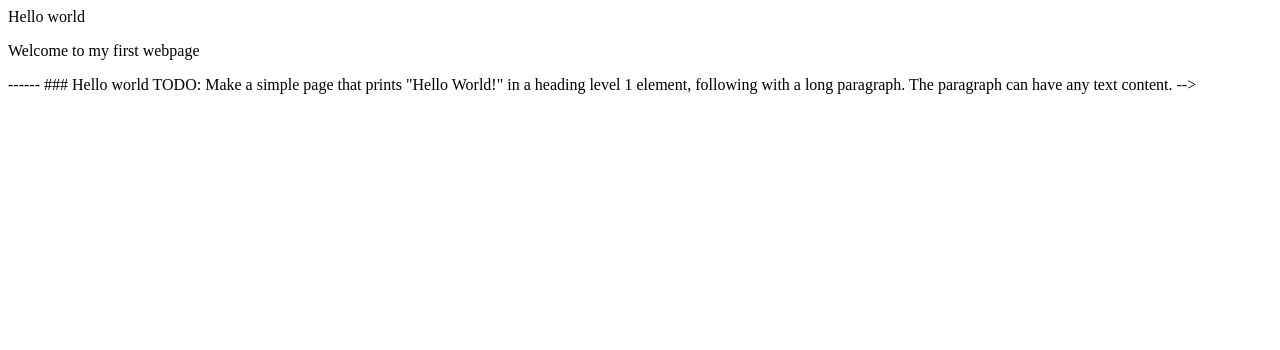
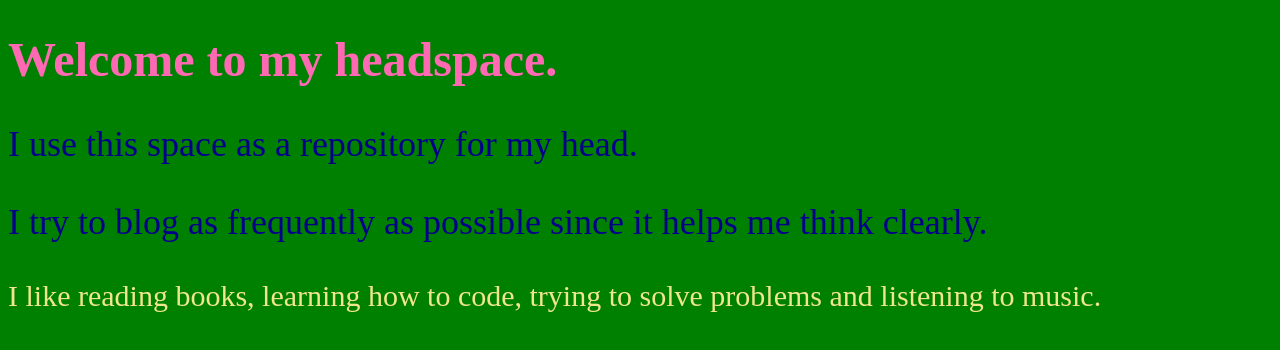
Before and after one commit to raul2501/TA-STYLE-introduction-to-web-and-html-css-THaaaa, a website: page block-BHaaac/index.html in a window 1280 px wide. Drawn offline with Linux system fonts and the light colour scheme.

Commit message:
"changed index and added stylesheet"

```diff
--- a/block-BHaaac/index.html
+++ b/block-BHaaac/index.html
@@ -1,13 +1,15 @@
 <!DOCTYPE html>
-<html lang="en">
-    <head> Hello world </head>
-    <body>
-        <p>Welcome to my first webpage </p>
-    </body>
+<html lang="eng">
+    <head>
+        <meta charset="UTF-8">
+        <title> Rahul Mathur </title>
+        <link rel="stylesheet" href="style.css">
+    </head>
+        <body>
+            <h1 class="heading"> Welcome to my headspace. </h1>
+            <p> I use this space as a repository for my head.  </p>
+            <p> I try to blog as frequently as possible since it helps me think clearly.</p>
+            <div id="unique"> I like reading books, learning how to code, trying to solve problems and listening to music. </div>
+        </body>
+
 </html>
-------
-### Hello world
-
-TODO:
-Make a simple page that prints "Hello World!" in a heading level 1 element, following with a long paragraph. The paragraph can have any text content.
--->
--- /dev/null
+++ b/block-BHaaac/style.css
@@ -0,0 +1,15 @@
+body {
+    background-color: green;
+}
+p {
+    color: darkblue;
+    font-size: 36px;
+}
+.heading {
+    color: hotpink;
+    font-size: 48px;
+}
+#unique {
+    color: khaki;
+    font-size: 30px;
+}
```
